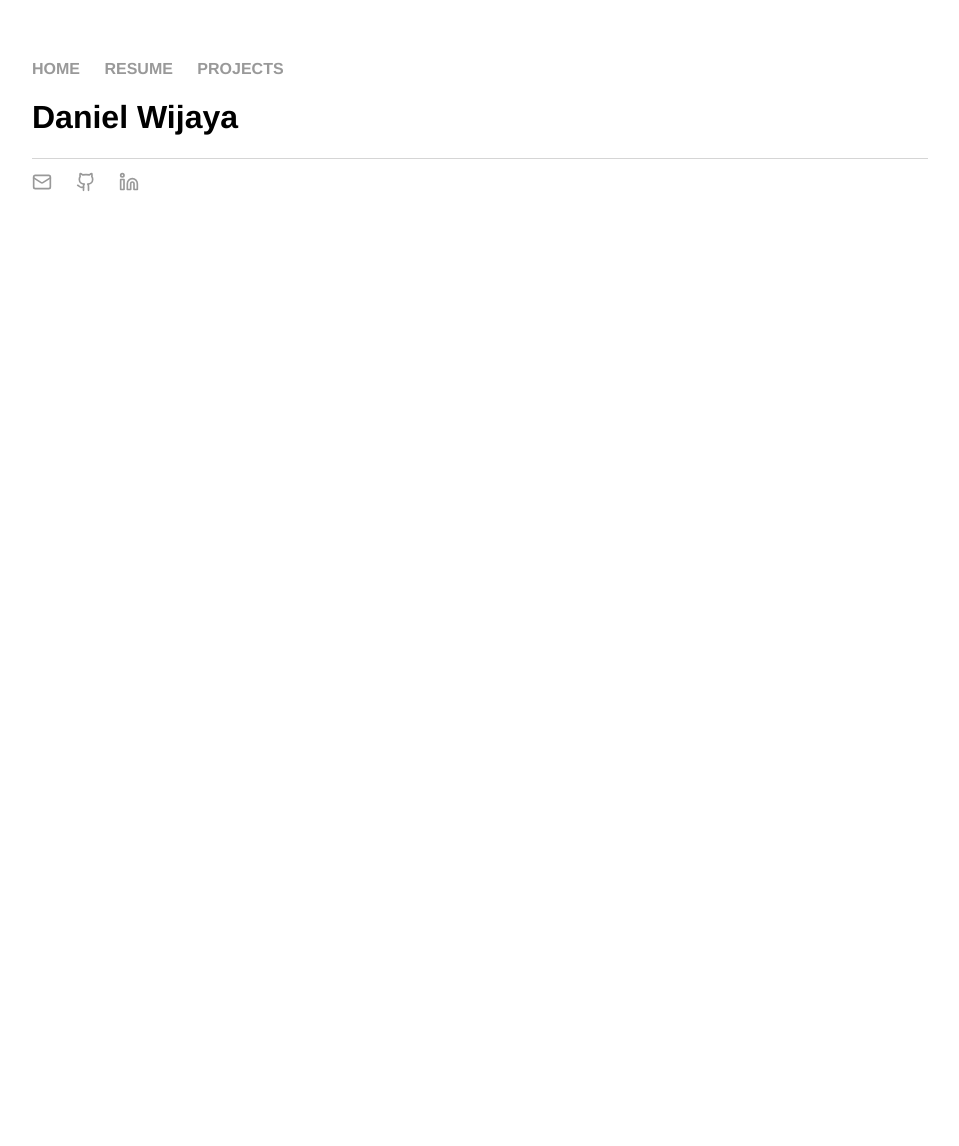
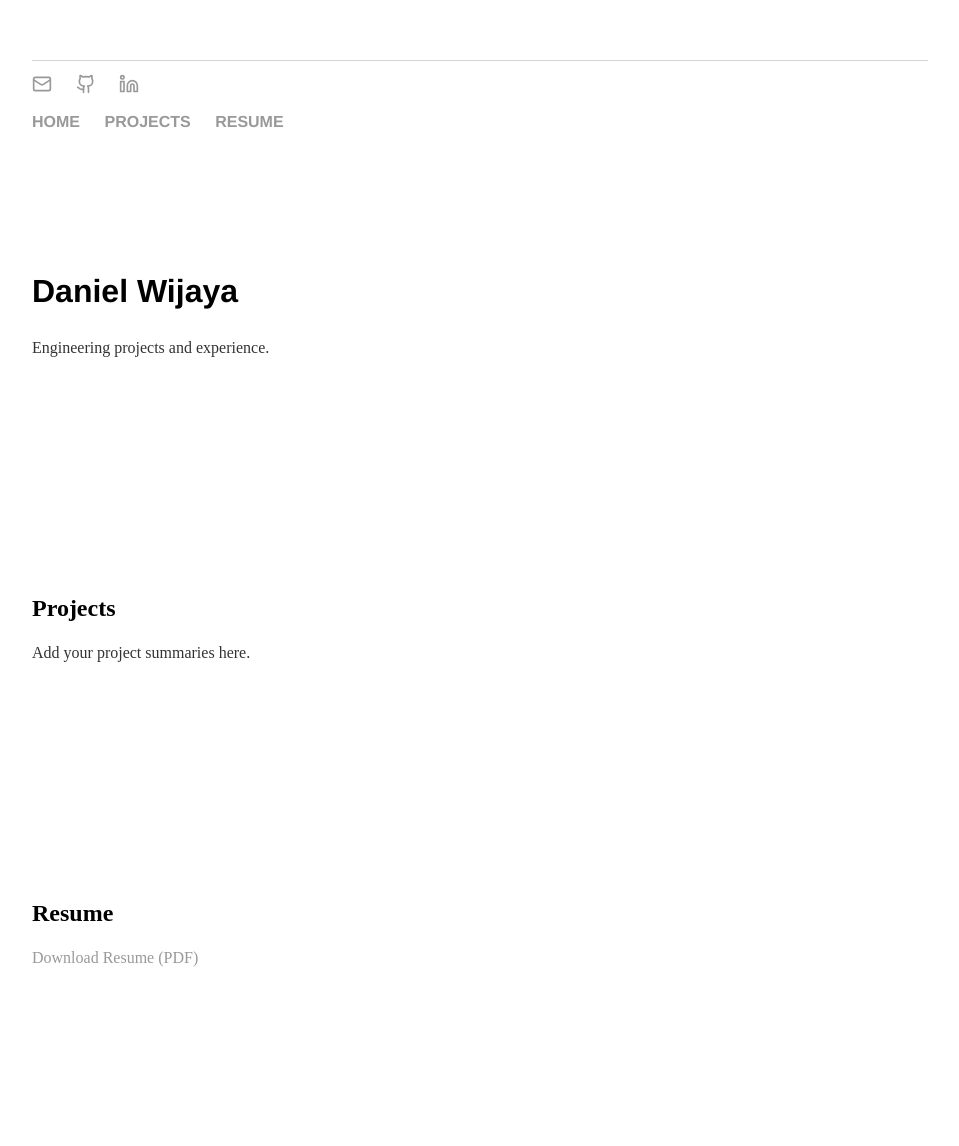
Before and after one commit to wijayad/wijayad.github.io, a Jekyll site: the page built from index.html, in a window 1280 px wide. Shown: the whole page, without its empty margins (160-1119 px from the left). Built offline with Jekyll 4.4.1, drawn with Linux system fonts in a browser that asks for light colours; before the commit the page ends 900 px from its top, so only the background shows below that.

```diff
--- a/_layouts/default.html
+++ b/_layouts/default.html
@@ -1,26 +1,9 @@
 <!DOCTYPE html>
-<html>
+<html lang="en">
 <head>
+    <meta charset="UTF-8">
     <meta name="viewport" content="width=device-width, initial-scale=1.0">
-		<title>{{ page.title }}</title>
-		<!-- link to main stylesheet -->
-		<link rel="stylesheet" type="text/css" href="/css/main.css">
-	</head>
-	<body>
-		<nav>
-			<ul>
-				<li><a href="/">HOME</a></li>
-				<!-- <li><a href="/about">About</a></li> -->
-				<li><a href="/files/resume_ongit.pdf">RESUME</a></li>
-				<!-- <li><a href="/blog">Blog</a></li> -->
-			<li><a href="/Projects">PROJECTS</a></li>
-			</ul>
-		</nav>
-		<div class="container">
-
-		{{ content }}
-
-		</div><!-- /.container -->
+    <title>Daniel Wijaya</title>
 	<footer>
 		<ul>
 			<li><a href="mailto:leinad.ayajaw@gmail.com" target="_blank">
@@ -44,5 +27,54 @@
 			</a></li>
 		</ul>
 	</footer>
+    <!-- Main stylesheet -->
+    <link rel="stylesheet" type="text/css" href="/css/main.css">
+
+    <style>
+        html {
+            scroll-behavior: smooth;
+        }
+
+        section {
+            padding: 100px 0;
+        }
+    </style>
+</head>
+<body>
+
+<nav>
+    <ul>
+        <li><a href="#home">HOME</a></li>
+        <li><a href="#projects">PROJECTS</a></li>
+        <li><a href="#resume">RESUME</a></li>
+    </ul>
+</nav>
+
+<div class="container">
+
+    <!-- HOME -->
+    <section id="home">
+        <h1>Daniel Wijaya</h1>
+        <p>Engineering projects and experience.</p>
+    </section>
+
+    <!-- PROJECTS -->
+    <section id="projects">
+        <h2>Projects</h2>
+        <p>Add your project summaries here.</p>
+    </section>
+
+    <!-- RESUME -->
+    <section id="resume">
+        <h2>Resume</h2>
+        <p>
+            <a href="/files/resume_ongit.pdf" target="_blank">
+                Download Resume (PDF)
+            </a>
+        </p>
+    </section>
+
+</div>
+
 </body>
 </html>
```
Lines whose indentation alone changed are shown as unchanged.
